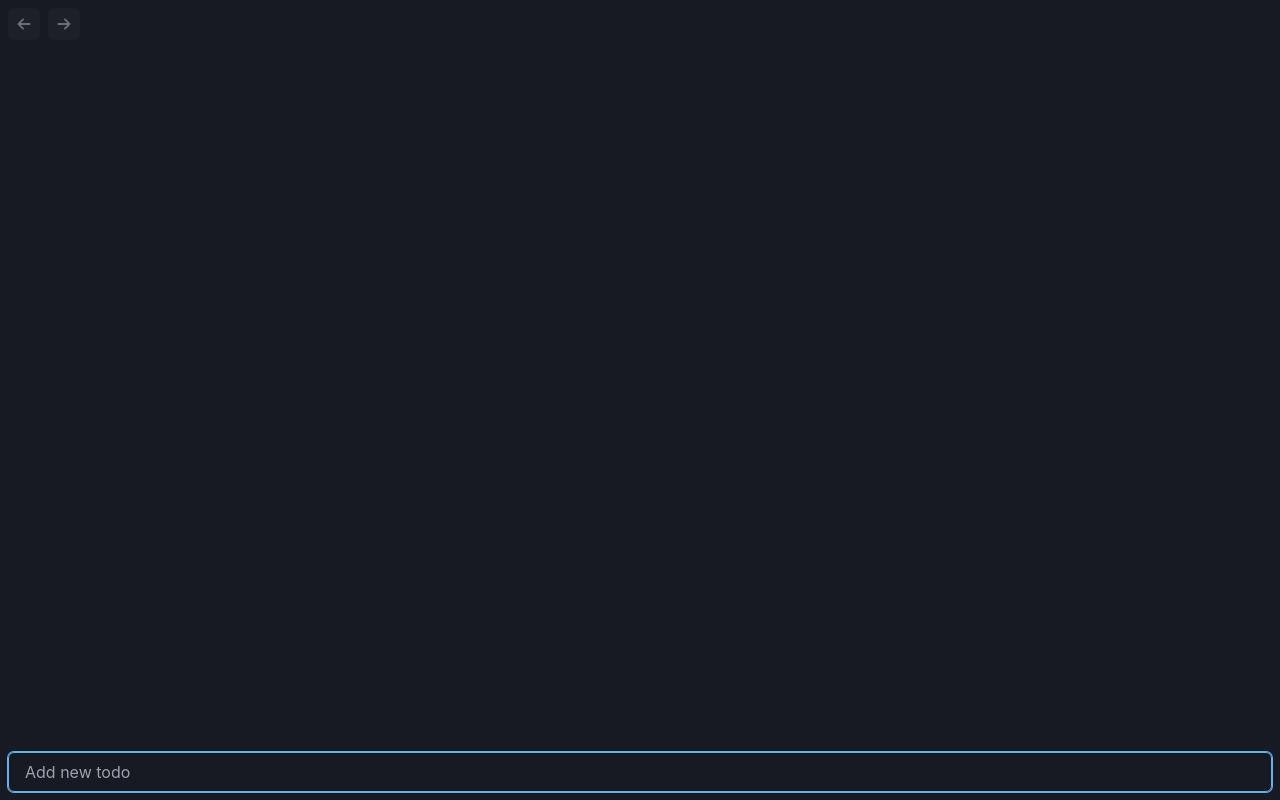
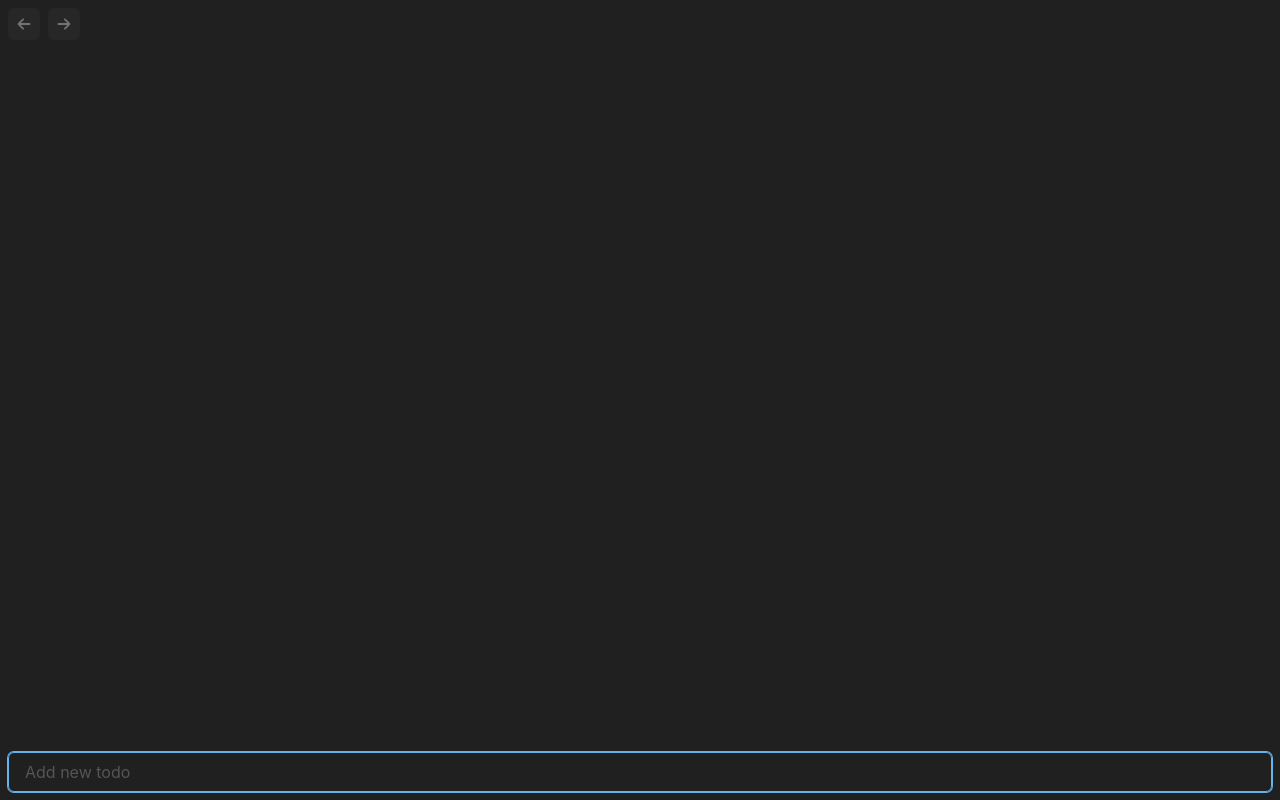
Before and after one commit to laander/dai, a React (Create React App) app: page / in a window 1280 px wide. Built offline with nearby package versions, Linux system fonts and the light colour scheme.

Commit message:
update colors to match MacOS and tweak default styles

```diff
--- a/src/components/App.tsx
+++ b/src/components/App.tsx
@@ -1,4 +1,3 @@
-import "./App.css";
 import { List } from "./List";
 import { ChakraProvider, Grid, GridItem } from "@chakra-ui/react";
 import theme from "../theme";
--- a/src/index.css
+++ b/src/index.css
@@ -1,19 +1,11 @@
-@tailwind base;
+/* @tailwind base;
 @tailwind components;
-@tailwind utilities;
+@tailwind utilities; */
 
 body {
   margin: 0;
-  font-family: -apple-system, BlinkMacSystemFont, "Segoe UI", "Roboto", "Oxygen",
-    "Ubuntu", "Cantarell", "Fira Sans", "Droid Sans", "Helvetica Neue",
-    sans-serif;
   -webkit-font-smoothing: antialiased;
   -moz-osx-font-smoothing: grayscale;
-}
-
-code {
-  font-family: source-code-pro, Menlo, Monaco, Consolas, "Courier New",
-    monospace;
 }
 
 #root {
--- a/src/theme.ts
+++ b/src/theme.ts
@@ -21,6 +21,27 @@ const styles: GlobalStyles = {
   }),
 };
 
+const colors = {
+  gray: {
+    50: "#FCFCFC",
+    100: "#F7F7F7",
+    200: "#F0F0F0",
+    300: "#E0E0E0",
+    400: "#BFBFBF",
+    500: "#969696",
+    600: "#696969",
+    700: "#474747",
+    800: "#2B2B2B",
+    900: "#202020",
+  },
+};
+
+const fonts = {
+  body: "-apple-system, BlinkMacSystemFont, system-ui, sans-serif",
+  heading: "-apple-system, BlinkMacSystemFont, system-ui, sans-serif",
+  mono: "Menlo, monospace",
+};
+
 const Checkbox = {
   variants: {
     round: {
@@ -34,6 +55,8 @@ const Checkbox = {
 const theme = extendTheme({
   config,
   styles,
+  colors,
+  fonts,
   components: {
     Checkbox,
   },
```
Also changed, not shown: src/components/App.css (deleted, +0 -38 lines).
